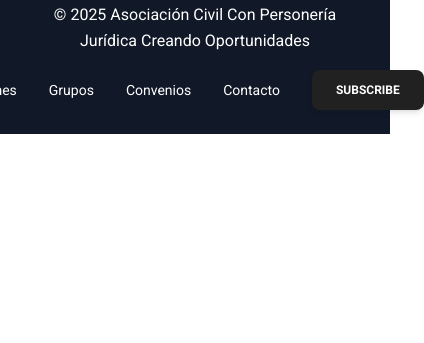
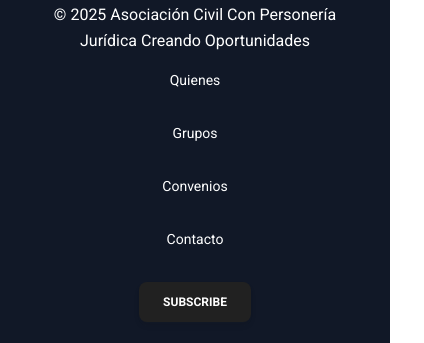
Before and after one commit to axel-ledesma-david/creando-oportunidades, a Next.js app: page / in a window 390 px wide. Shown: the part 11327-11670 px from the top of the page, 424 px wide, since content can reach past the window. Before the commit the page ends 11461 px from the top, so only its background shows below. Built offline with nearby package versions, Linux system fonts and the light colour scheme.

Commit message:
arreglo los links de navegación del footer

```diff
--- a/src/components/footer.jsx
+++ b/src/components/footer.jsx
@@ -40,7 +40,7 @@ export function Footer() {
             &copy; {CURRENT_YEAR} Asociación Civil Con Personería Jurídica
             Creando Oportunidades
           </Typography>
-          <ul className="flex gap-8 items-center">
+          <ul className="flex gap-8 items-center md:flex-row flex-col">
             {links.map((link) => (
               <li key={link}>
                 <Typography
```
